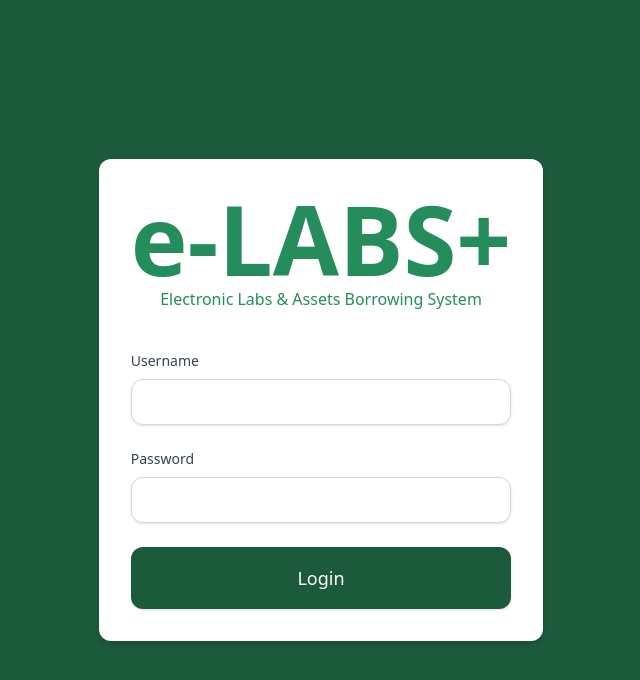
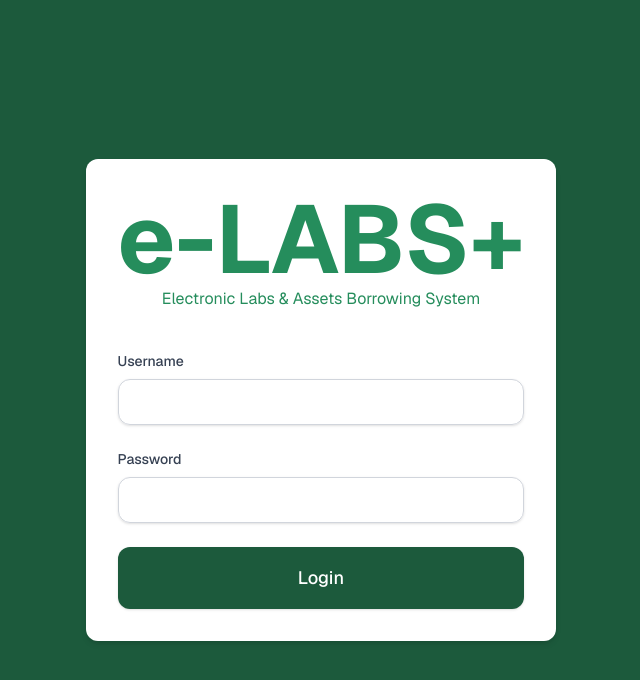
Before and after one commit to Rivalfitrah/e-labs-frontend, a Vue app: page / in a window 1280 px wide. Shown: the top 680 px of the page, without its empty margins (319-959 px from the left). Built offline with nearby package versions, Linux system fonts and the light colour scheme.

Commit message:
updat font

```diff
--- a/index.html
+++ b/index.html
@@ -5,6 +5,9 @@
     <link rel="icon" type="image/svg+xml" href="/vite.svg" />
     <meta name="viewport" content="width=device-width, initial-scale=1.0" />
     <link rel="stylesheet" href="/src/app.css" />
+    <link rel="preconnect" href="https://fonts.googleapis.com">
+<link rel="preconnect" href="https://fonts.gstatic.com" crossorigin>
+<link href="https://fonts.googleapis.com/css2?family=Archivo:ital,wght@0,100..900;1,100..900&family=Geist:wght@100..900&family=Roboto:ital,wght@0,100;0,300;0,400;0,500;0,700;0,900;1,100;1,300;1,400;1,500;1,700;1,900&display=swap" rel="stylesheet">
     <title>Vite + Vue</title>
   </head>
   <body>
--- a/package.json
+++ b/package.json
@@ -10,6 +10,7 @@
   },
   "dependencies": {
     "@tailwindcss/vite": "^4.1.13",
+    "geist": "^1.5.1",
     "tailwindcss": "^4.1.13",
     "vue": "^3.5.18"
   },
--- a/src/components/Login.vue
+++ b/src/components/Login.vue
@@ -6,14 +6,14 @@
             <form action="">
                 <div class="mt-10">
                     <label for="username" class="block text-sm font-medium text-gray-700">Username</label>
-                    <input type="text" name="username" id="username" autocomplete="username" class="mt-2 block w-full px-3 py-3 border border-gray-300 rounded-xl shadow-sm placeholder-gray-400 focus:outline-none focus:ring-primary focus:border-primary sm:text-sm">
+                    <input type="text" name="username" id="username" autocomplete="username" class="font-sans mt-2 block w-full px-3 py-3 border border-gray-300 rounded-xl shadow-sm placeholder-gray-400 focus:outline-none focus:ring-primary focus:border-primary sm:text-sm">
                 </div>
                 <div class="mt-6">
                     <label for="password" class="block text-sm font-medium text-gray-700">Password</label>
-                    <input type="password" name="password" id="password" autocomplete="current-password" class="mt-2 block w-full px-3 py-3 border border-gray-300 rounded-xl shadow-sm placeholder-gray-400 focus:outline-none focus:ring-primary focus:border-primary sm:text-sm">
+                    <input type="password" name="password" id="password" autocomplete="current-password" class="font-sans mt-2 block w-full px-3 py-3 border border-gray-300 rounded-xl shadow-sm placeholder-gray-400 focus:outline-none focus:ring-primary focus:border-primary sm:text-sm">
                 </div>
                 <div class="mt-6">
-                    <button type="submit" class="w-full flex justify-center py-4 px-4 border border-transparent rounded-xl shadow-sm text-lg font-medium text-white bg-primary hover:bg-green-700 focus:outline-none focus:ring-2 focus:ring-offset-2 focus:ring-primary">Login</button>
+                    <button type="submit" class="font-sans w-full flex justify-center py-4 px-4 border border-transparent rounded-xl shadow-sm text-lg font-medium text-white bg-primary hover:bg-green-700 focus:outline-none focus:ring-2 focus:ring-offset-2 focus:ring-primary">Login</button>
                 </div>
             </form>
         </div>
--- a/src/style.css
+++ b/src/style.css
@@ -3,4 +3,5 @@
 @theme {
     --color-primary: #1C5A3C;
     --color-secondary: #FEF7FF;
+    --font-sans: 'Geist', sans-serif;
 }
```
Also changed, not shown: 1 other file (tests, documents, lock files or other folders).
